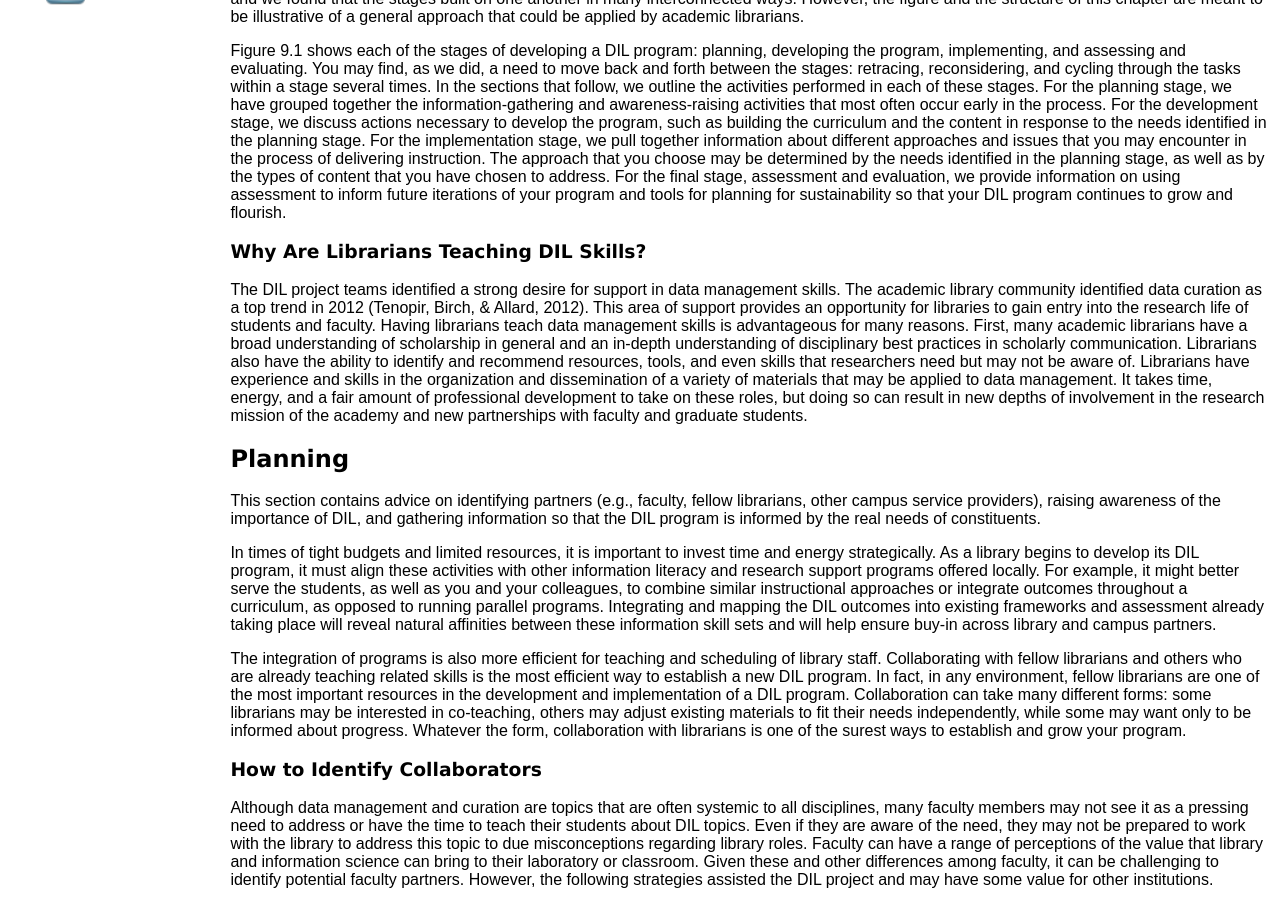
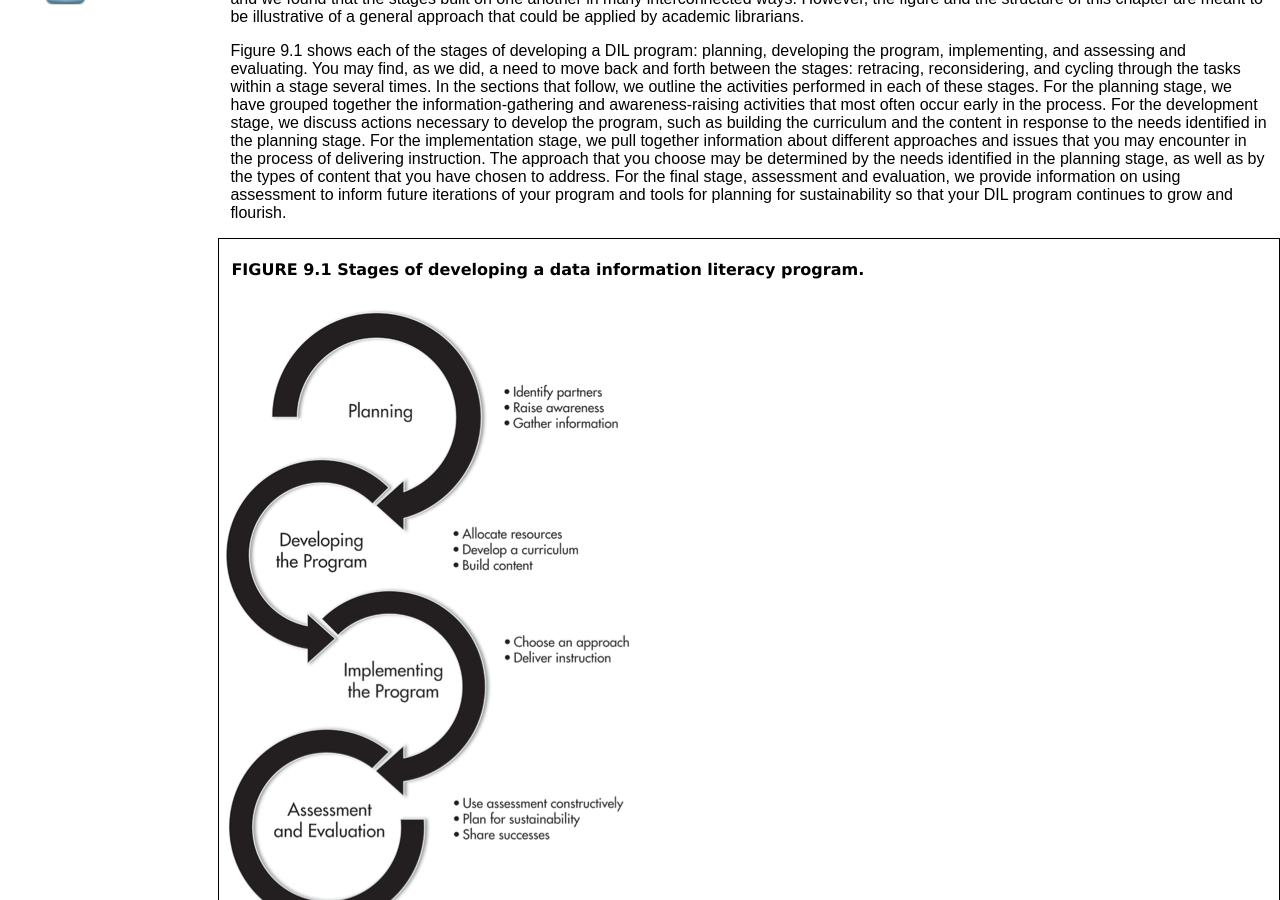
Before and after one commit to datainfolit/datainfolit, a Jekyll site: the page built from dilguide/index.html, in a window 1280 px wide and 900 px high, scrolled down 764 px. Built offline with Jekyll 4.4.1, drawn with Linux system fonts in a browser that asks for light colours; a script that is not in the unit is left out.

Commit message:
Update index.html

```diff
--- a/dilguide/index.html
+++ b/dilguide/index.html
@@ -31,6 +31,10 @@ title: Data Information Literacy
     <p>The Data Information Literacy (DIL) project showed that developing educational programs on data for graduate students is a big area of opportunity for librarians. However, developing successful DIL programs can seem daunting, and you may be wondering: How do I get started? Do I have the knowledge to create a DIL program that will have an impact on students? Will I have the resources and support that I need to be successful? The DIL project teams, based in libraries at Purdue University (two teams), Cornell University, the University of Minnesota, and the University of Oregon, learned a great deal from their experiences. This chapter will share what we have learned to help other librarians create and implement DIL programs of their own. The information and guidance presented in this chapter is based on the collective experiences of the five DIL project teams in crafting their programs for graduate students in several science, technology, engineering, and mathematics (STEM) disciplines. We have included discussions of our approaches, pragmatic tips, and references to the resources that we used.</p>
     <p>In reviewing the work done by the DIL project teams, we saw a natural progression of activities taken by each team. The stages of developing a DIL program are visualized in Figure 9.1 and are used to structure this chapter. Of course, developing a DIL program is not a totally linear process and we found that the stages built on one another in many interconnected ways. However, the figure and the structure of this chapter are meant to be illustrative of a general approach that could be applied by academic librarians.</p>
     <p>Figure 9.1 shows each of the stages of developing a DIL program: planning, developing the program, implementing, and assessing and evaluating. You may find, as we did, a need to move back and forth between the stages: retracing, reconsidering, and cycling through the tasks within a stage several times. In the sections that follow, we outline the activities performed in each of these stages. For the planning stage, we have grouped together the information-gathering and awareness-raising activities that most often occur early in the process. For the development stage, we discuss actions necessary to develop the program, such as building the curriculum and the content in response to the needs identified in the planning stage. For the implementation stage, we pull together information about different approaches and issues that you may encounter in the process of delivering instruction. The approach that you choose may be determined by the needs identified in the planning stage, as well as by the types of content that you have chosen to address. For the final stage, assessment and evaluation, we provide information on using assessment to inform future iterations of your program and tools for planning for sustainability so that your DIL program continues to grow and flourish.</p>
+    <div class="box">
+      <h4>FIGURE 9.1 Stages of developing a data information literacy program.</h4>
+      <img src="../_images/figure9.png"/>
+    </div>
   <div class="subsection">
   <h3>Why Are Librarians Teaching DIL Skills?</h3>
     <p>The DIL project teams identified a strong desire for support in data management skills. The academic library community identified data curation as a top trend in 2012 (Tenopir, Birch, & Allard, 2012). This area of support provides an opportunity for libraries to gain entry into the research life of students and faculty. Having librarians teach data management skills is advantageous for many reasons. First, many academic librarians have a broad understanding of scholarship in general and an  in-depth understanding of disciplinary best practices  in  scholarly  communication. Librarians also have the ability to identify and recommend resources, tools, and even skills that researchers need but may not be aware of. Librarians have experience and skills in the organization and dissemination of a variety of materials that may be applied to data management. It takes time, energy, and a fair amount of professional development to take on these roles, but doing so can result in new depths of involvement in the research mission of the academy and new partnerships with faculty and graduate students.</p>
```
